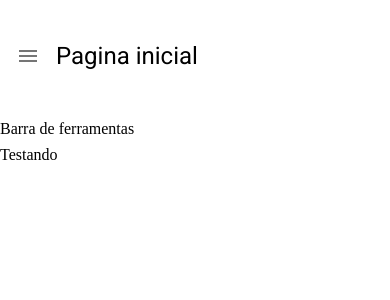
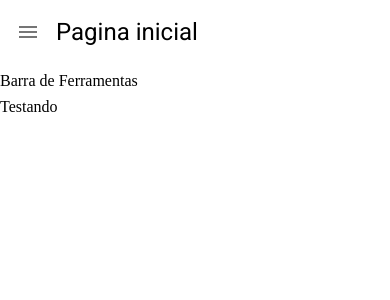
Before and after one commit to felipelouzeiro/city-monitor, a React (Create React App) app: page /pagina-inicial in a window 390 px wide. Shown: the top 300 px of the page. Built offline with nearby package versions, Linux system fonts and the light colour scheme.

Commit message:
:sparkles: feat: ajustando responsividade do layout base das páginas

```diff
--- a/src/pages/dashboard/Dashboard.tsx
+++ b/src/pages/dashboard/Dashboard.tsx
@@ -2,6 +2,11 @@
 
 export const Dashboard = () => {
   return (
-    <LayoutBaseDePagina titulo="Pagina inicial">Testando</LayoutBaseDePagina>
+    <LayoutBaseDePagina
+      titulo="Pagina inicial"
+      barraDeFerramentas={<>Barra de Ferramentas</>}
+    >
+      Testando
+    </LayoutBaseDePagina>
   );
 };
--- a/src/shared/layouts/LayoutBaseDePagina.tsx
+++ b/src/shared/layouts/LayoutBaseDePagina.tsx
@@ -11,22 +11,26 @@
 interface ILayoutBaseDePaginaProps {
   children: React.ReactNode;
   titulo: string;
+  barraDeFerramentas: React.ReactNode;
 }
 
 export const LayoutBaseDePagina: React.FC<ILayoutBaseDePaginaProps> = ({
   children,
   titulo,
+  barraDeFerramentas,
 }) => {
   const theme = useTheme();
   const smDown = useMediaQuery(theme.breakpoints.down('sm'));
+  const mdDown = useMediaQuery(theme.breakpoints.down('md'));
   const { toggleDrawerOpen } = useDrawerContext();
+
   return (
     <Box height="100%" display="flex" flexDirection="column" gap={1}>
       <Box
         padding={1}
         display="flex"
         alignItems="center"
-        height={theme.spacing(12)}
+        height={theme.spacing(smDown ? 6 : mdDown ? 8 : 12)}
         gap={1}
       >
         {smDown && (
@@ -35,10 +39,19 @@
           </IconButton>
         )}
 
-        <Typography variant="h5">{titulo}</Typography>
+        <Typography
+          variant={smDown ? 'h5' : mdDown ? 'h4' : 'h3'}
+          whiteSpace="nowrap"
+          overflow="hidden"
+          textOverflow="ellipsis"
+        >
+          {titulo}
+        </Typography>
       </Box>
-      <Box>Barra de ferramentas</Box>
-      <Box>{children}</Box>
+      {barraDeFerramentas && <Box>{barraDeFerramentas}</Box>}
+      <Box flex={1} overflow="auto">
+        {children}
+      </Box>
     </Box>
   );
 };
```
